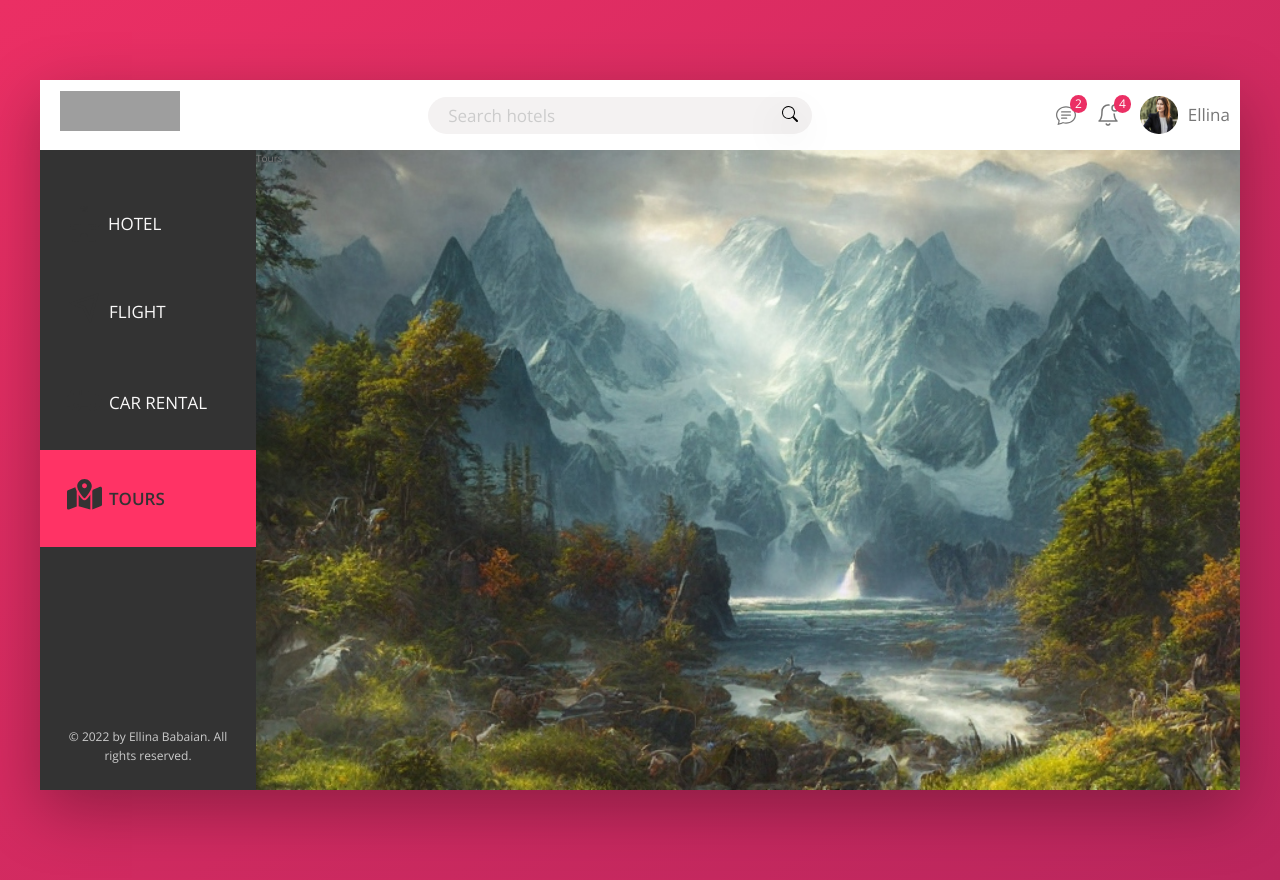
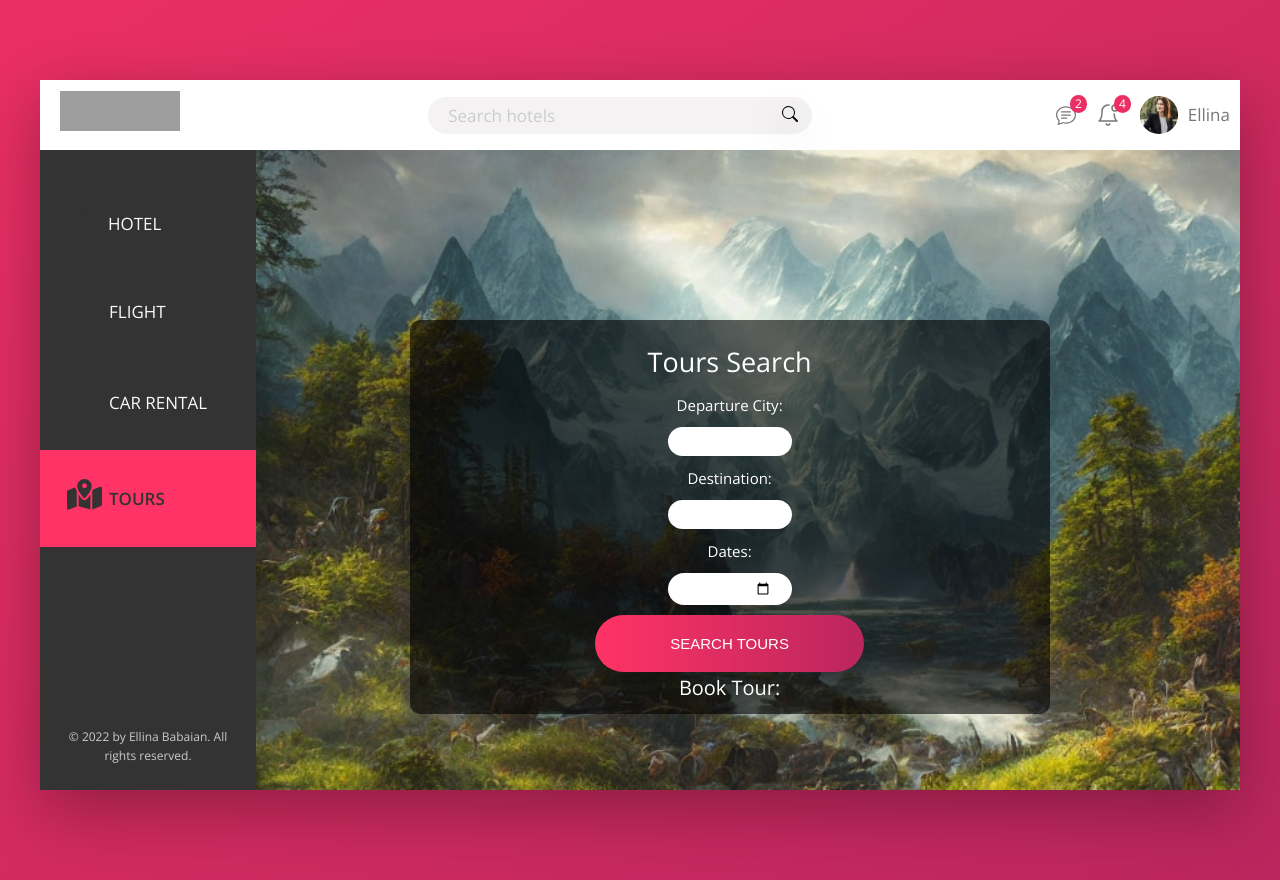
Before and after one commit to ellinababayan/Trillo2, a React (Create React App) app: page /tours in a window 1280 px wide. Built offline with nearby package versions, Linux system fonts and the light colour scheme; grey boxes are pictures that could not be loaded.

Commit message:
Tours Page

```diff
--- a/src/pages/car/Car.css
+++ b/src/pages/car/Car.css
@@ -31,7 +31,6 @@
 
 .logo_cars {
   width: 16rem;
-  /* height: 4rem; */
   margin: 2rem;
 }
 
--- a/src/pages/tours/Tours.css
+++ b/src/pages/tours/Tours.css
@@ -5,3 +5,119 @@
   height: 80vh;
   width: 100%;
 }
+
+.container__searchbar {
+  background-color: rgba(0, 0, 0, 0.6);
+  color: white;
+  border-radius: 10px;
+  padding: 10px;
+  text-align: center;
+  width: 50%;
+  position: absolute;
+  top: 40%;
+  left: 32%;
+}
+
+.tours_container h1 {
+  text-align: center;
+  font-size: 2.7rem;
+  font-weight: 300;
+  padding: 1rem;
+}
+
+.tours_container label {
+  font-size: 1.5rem;
+}
+
+.logo_tours {
+  width: 16rem;
+  margin: 2rem;
+}
+
+.search__tours {
+  background-color: white;
+  border: none;
+  color: inherit;
+  padding: 0.7rem 2rem;
+  border-radius: 10rem;
+  width: 20%;
+  transition: all 0.2s;
+  margin: 1rem;
+}
+
+.results p {
+  font-size: 2rem;
+  font-weight: 300;
+  text-align: center;
+}
+
+.find {
+  padding: 2rem 7.5rem;
+}
+
+@media only screen and (max-width: 1513px) {
+  label {
+    display: block;
+  }
+  .find {
+    display: block;
+    margin: auto;
+  }
+  .search__tourss {
+    width: 30%;
+  }
+}
+
+@media only screen and (max-width: 500px) {
+  .find {
+    padding: 2rem;
+  }
+
+  .search__tourss {
+    width: 50%;
+  }
+}
+
+.how_tours {
+  background-color: rgba(0, 0, 0, 0.6);
+  color: white;
+  border-radius: 10px;
+  padding: 10px;
+  /* text-align: center; */
+  width: 50%;
+  position: absolute;
+  top: 90%;
+  left: 32%;
+}
+
+.how_tours h2 {
+  font-size: 30px;
+  margin-top: 40px;
+  margin-bottom: 40px;
+  text-align: center;
+  /* color: #444; */
+}
+
+.how_tours li {
+  list-style-type: none;
+  margin-left: 20px;
+  font-size: 15px;
+  /* color: #333; */
+  text-align: center;
+  margin: 1rem;
+}
+
+.how_tours span {
+  font-size: 15px;
+  /* color: #444; */
+  /* font-weight: bold; */
+}
+
+.how_tours_img {
+  width: 7rem;
+}
+
+.tours_span {
+  display: grid;
+  grid-template-columns: 50% 50%;
+}
--- a/src/pages/tours/Tours.jsx
+++ b/src/pages/tours/Tours.jsx
@@ -1,12 +1,67 @@
 import React from "react";
-import "./Tours.css"
+import "./Tours.css";
 
-const Tours = () => {
-return (
+const Tours = (props) => {
+  return (
     <div className="tours_container">
-        <div>Tours</div>
+      <div className="tours_container">
+        <div>
+          <div className="container__searchbar">
+            <h1>Tours Search</h1>
+            <form onSubmit={props.handleSubmit}>
+              <label htmlFor="departure">Departure City:</label>
+              <input
+                type="text"
+                id="departure"
+                value={props.departure}
+                className="search__tours"
+                onChange={(e) => props.setDeparture(e.target.value)}
+                required
+              />
+              <label htmlFor="destination">Destination:</label>
+              <input
+                type="text"
+                id="destination"
+                value={props.destination}
+                className="search__tours"
+                onChange={(e) => props.setDestination(e.target.value)}
+                required
+              />
+              <label htmlFor="dates">Dates:</label>
+              <input
+                type="date"
+                id="dates"
+                value={props.dates}
+                className="search__tours"
+                onChange={(e) => props.setDates(e.target.value)}
+                required
+              />
+              <button type="submit" className="btn find">
+                Search tours
+              </button>
+            </form>
+            <div className="results">
+              <p>Book Tour:</p>
+              {props.bookingServices.map((service, index) => (
+                <a
+                  key={index}
+                  href={service}
+                  target="_blank"
+                  rel="noopener noreferrer"
+                >
+                  <img
+                    className="logo_tours"
+                    src={props.bookingServiceLogos[index]}
+                    alt={`Booking Service ${service + 1}`}
+                  ></img>
+                </a>
+              ))}
+            </div>
+          </div>
+        </div>
+      </div>
     </div>
-)
-}
+  );
+};
 
-export default Tours
+export default Tours;
--- a/src/pages/tours/ToursContainer.jsx
+++ b/src/pages/tours/ToursContainer.jsx
@@ -1,8 +1,38 @@
-import React from "react";
+import React, { useState } from "react";
 import Tours from "./Tours";
 
-const ToursContainer = ( ) => {
-    return(<Tours />)
-}
+const ToursContainer = () => {
+  const [departure, setDeparture] = useState("");
+  const [destination, setDestination] = useState("");
+  const [dates, setDates] = useState("");
+  const [bookingServices, setBookingServices] = useState([]);
 
-export default ToursContainer
+  const bookingServiceLogos = [
+    "https://upload.wikimedia.org/wikipedia/commons/4/45/GetYourGuide_logo.png",
+    "https://logos-world.net/wp-content/uploads/2021/02/Expedia-Logo-2012-2021.png",
+  ];
+
+  const handleSubmit = (event) => {
+    event.preventDefault();
+
+    const bookingService1 = `https://www.getyourguide.com/-l1320/-tc35/?cmp=ga&cq_src=google_ads&cq_cmp=6654173655&cq_con=84269756582&cq_term=tours%20adventure%20tours&cq_med=&cq_plac=&cq_net=g&cq_pos=&cq_plt=gp&campaign_id=6654173655&adgroup_id=84269756582&target_id=kwd-333267410390&loc_physical_ms=9031140&match_type=b&ad_id=430559575647&keyword=tours%20adventure%20tours&ad_position=&feed_item_id=&placement=&device=c&partner_id=CD951&gclid=Cj0KCQjw_5unBhCMARIsACZyzS2n2c5Tor0D9DpwYaZsdfSfo22FNOI-9uqe3ckvmL_6DQUQUZYHd2AaAizJEALw_wcB`;
+    const bookingService2 = `https://www.expedia.com/Activities??from=${departure}&to=${destination}&dates=${dates}`;
+
+    setBookingServices([bookingService1, bookingService2]);
+  };
+  return (
+    <Tours
+      handleSubmit={handleSubmit}
+      departure={departure}
+      setDeparture={setDeparture}
+      dates={dates}
+      setDates={setDates}
+      destination={destination}
+      setDestination={setDestination}
+      bookingServices={bookingServices}
+      bookingServiceLogos={bookingServiceLogos}
+    />
+  );
+};
+
+export default ToursContainer;
```
